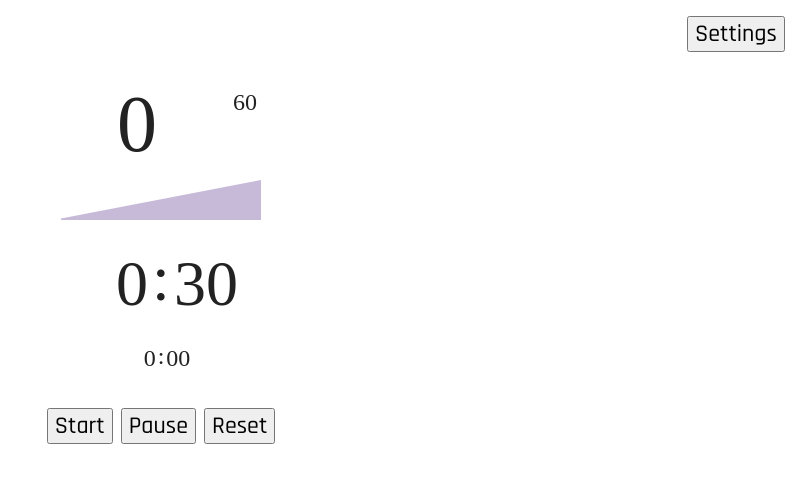
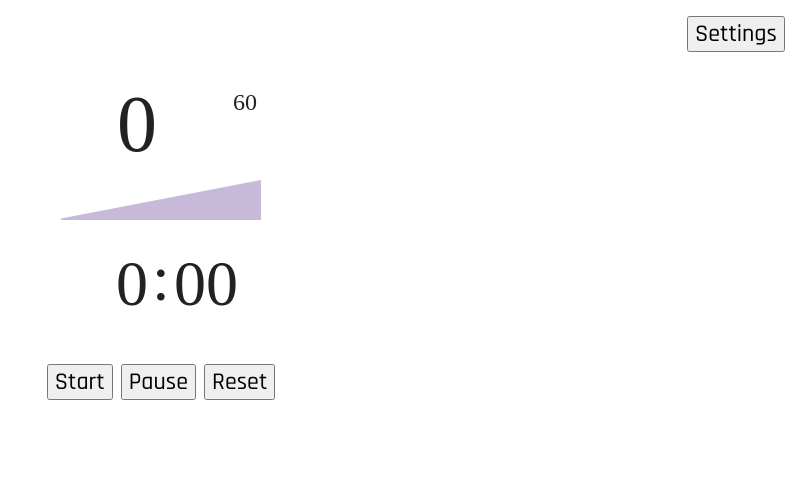
Before and after one commit to calbert1209/sabre-wing, a Preact app: page / in a window 1280 px wide. Both pictures are taken after a click on the button "Okay". Shown: the top 482 px of the page, without its empty margins (479-1280 px from the left). Built offline with nearby package versions, Linux system fonts and the light colour scheme; a web font is replaced by a local one.

Commit message:
update layout for time display

```diff
--- a/src/components/TimeDisplay.tsx
+++ b/src/components/TimeDisplay.tsx
@@ -1,6 +1,6 @@
 import "./timeDisplay.css";
 
-function TotalTimeDisplay({
+export function TimeDisplay({
   sec,
   running,
   size,
@@ -14,34 +14,17 @@ function TotalTimeDisplay({
 
   return (
     <div
-      className="total-time-display"
+      className="time-display"
       data-running={!!running}
       data-size={size ?? "secondary"}
     >
-      <div className="total-time-display-digits total-time-display-minutes">
+      <div className="time-display-digits time-display-minutes">
         <div>{m}</div>
       </div>
-      <div className="total-time-display-colon">{":"}</div>
-      <div className="total-time-display-digits time-display-seconds">
+      <div className="time-display-colon">{":"}</div>
+      <div className="time-display-digits time-display-seconds">
         <div>{s}</div>
       </div>
     </div>
   );
 }
-
-export function TimeDisplay({
-  sec,
-  stepTime,
-  running,
-}: {
-  sec: number;
-  stepTime: number;
-  running?: boolean;
-}) {
-  return (
-    <div className="time-display">
-      <TotalTimeDisplay sec={sec} running={running} size="primary" />
-      <TotalTimeDisplay sec={stepTime} running={running} size="secondary" />
-    </div>
-  );
-}
--- a/src/components/timeDisplay.css
+++ b/src/components/timeDisplay.css
@@ -1,49 +1,43 @@
 .time-display {
-    display: flex;
-    flex-direction: column;
-    align-items: center;
-    gap: 8px;
-    padding: 16px;
-}
-
-.total-time-display {
+  padding: 16px;
   font-family: var(--font-koho);
   font-size: 1.5rem;
   display: flex;
+  justify-content: center;
   flex-direction: row;
   align-items: center;
   gap: 2px;
 }
 
-.total-time-display[data-size="primary"] {
+.time-display[data-size="primary"] {
   font-size: 4rem;
   gap: 4px;
 }
 
-.total-time-display-digits {
+.time-display-digits {
     display: flex;
     flex-direction: row;
     align-items: center;
     width: 2rem;
 }
 
-.total-time-display[data-size="primary"] .total-time-display-digits {
+.time-display[data-size="primary"] .time-display-digits {
   width: 6rem;
 }
 
-.total-time-display-minutes {
+.time-display-minutes {
   justify-content: flex-end;
 }
 
-.total-time-display-colon {
+.time-display-colon {
   transform: translateY(-2px);
 }
 
-.total-time-display[data-size="primary"] .total-time-display-colon {
+.time-display[data-size="primary"] .time-display-colon {
   transform: translateY(-5px);
 }
 
-.total-time-display[data-running="true"] .total-time-display-colon {
+.time-display[data-running="true"] .time-display-colon {
   animation-name: colon-pulse;
   animation-duration: 1000ms;
   animation-timing-function: ease-in-out;
@@ -64,6 +58,6 @@
   }
 }
 
-.total-time-display-seconds {
+.time-display-seconds {
   justify-content: flex-start;
 }
--- a/src/pages/Pour/index.tsx
+++ b/src/pages/Pour/index.tsx
@@ -7,7 +7,6 @@ import { VolumeDisplay } from "@/components/VolumeDisplay";
 import { TimeDisplay } from "@/components/TimeDisplay";
 import { useAppState } from "@/providers/AppStateProvider";
 import "./pour.css";
-import { CenterRow } from "@/components/Layout";
 
 export function Pour() {
   const appState = useAppState();
@@ -52,20 +51,16 @@ export function Pour() {
           Settings
         </button>
       </header>
-      <CenterRow>
       <VolumeDisplay
         totalVolume={pacer.totalVolume.value}
         start={pacer.volumeStart.value}
         end={pacer.volumeEnd.value}
       />
-      </CenterRow>
-      <CenterRow>
       <TimeDisplay
-          sec={pacer.stepTimeRemaining.value}
-          stepTime={pacer.totalTime.value}
+        sec={pacer.totalTime.value}
         running={pacer.running.value}
+        size="primary"
       />
-      </CenterRow>
       <footer className="pour__footer">
         <button className="pour__action-button" onClick={handleOnStart}>
           Start
```
Lines whose indentation alone changed are shown as unchanged.
